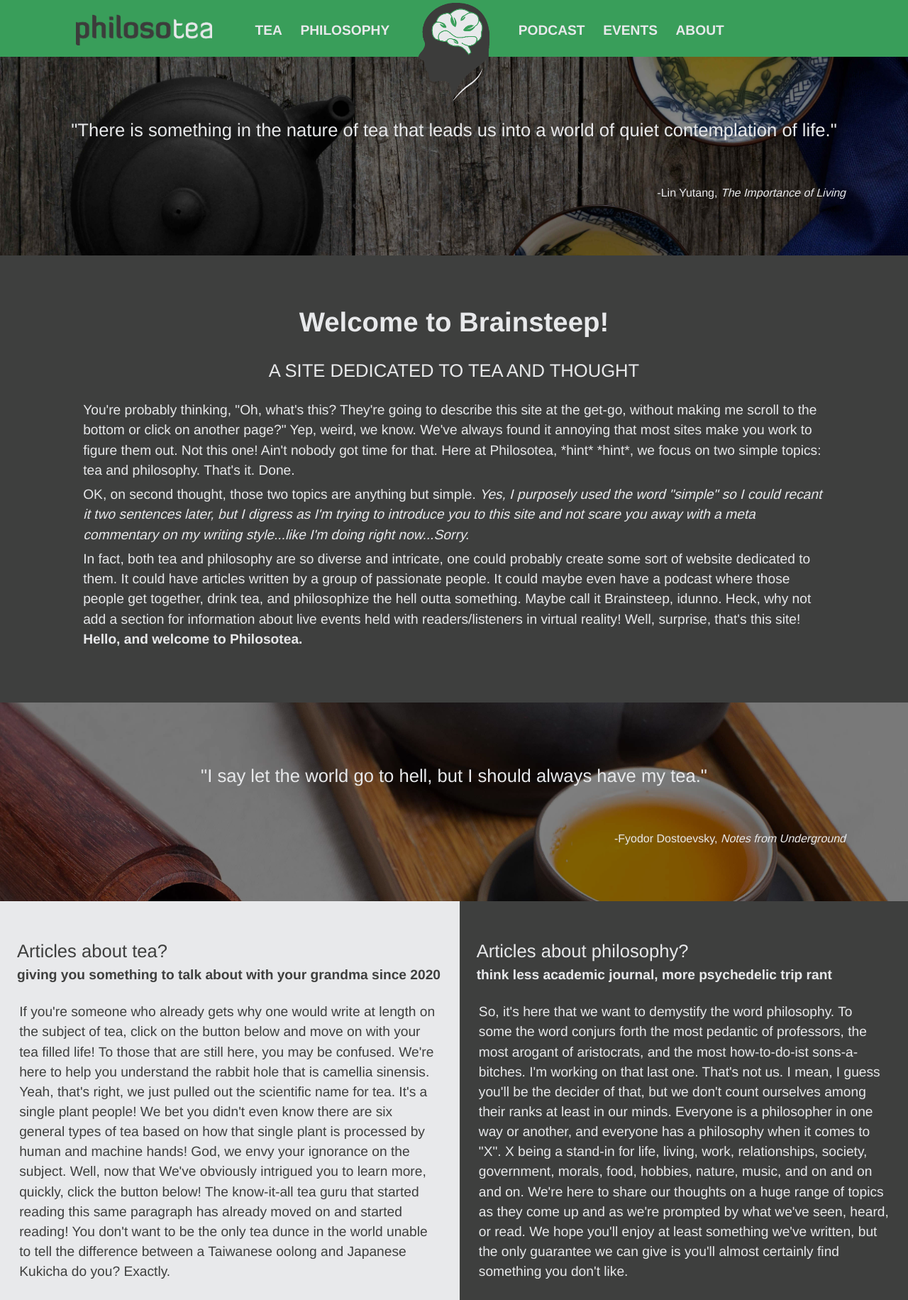
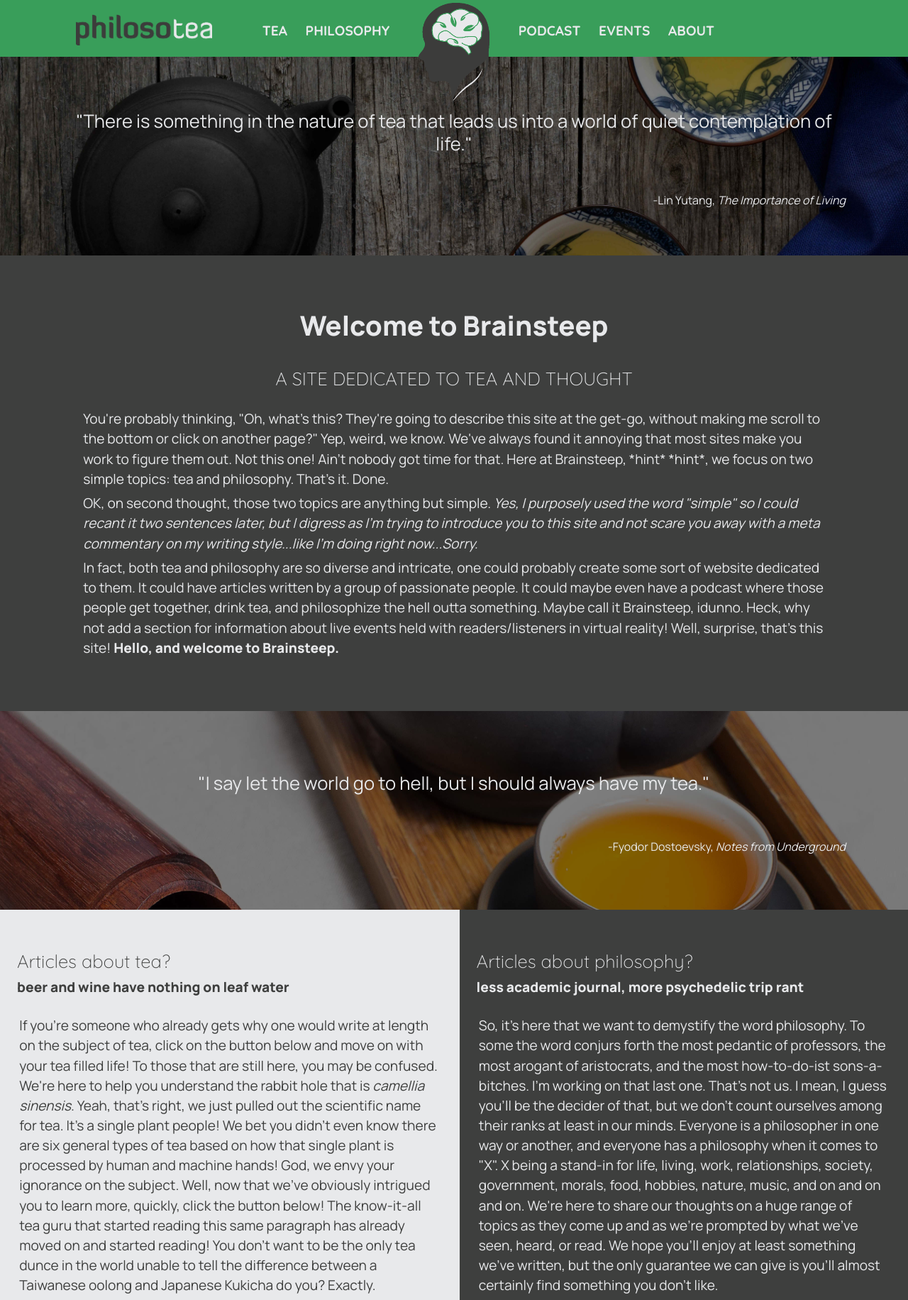
Before and after one commit to Ukato/brainsteep, a plain HTML site: page dist/index.html in a window 1280 px wide. Shown: the top 1832 px of the page at 71% size. Drawn offline with nearby package versions, Linux system fonts and the light colour scheme.

Commit message:
changed fonts, but still working on the final families

```diff
--- a/dist/index.html
+++ b/dist/index.html
@@ -1,6 +1,6 @@
 <!----------------------------------------------------------------
 |
-| Welcome To Philosotea!
+| Welcome To Brainsteep!
 |
 | I broke ground for this site on November 18th, 2020.
 | You can learn more about me at: coryschmidt.info
@@ -27,11 +27,9 @@
   <script src="https://kit.fontawesome.com/d26adfcc6a.js" crossorigin="anonymous"></script>
   <!-- Google Fonts -->
   <link rel="preconnect" href="https://fonts.gstatic.com">
-  <link href="https://fonts.googleapis.com/css2?family=Arimo:wght@400;700&family=Crimson+Text:wght@400;700&display=swap" rel="stylesheet">
-  <!-- <link rel="stylesheet" href="/css/style.css">
-  <link rel="stylesheet" href="/css/responsive.css"> -->
+  <link href="https://fonts.googleapis.com/css2?family=Manrope:wght@200;400;800&family=Quicksand:wght@300;400;700&family=Roboto+Slab:wght@300;400;700&display=swap" rel="stylesheet">
   <link rel="stylesheet" href="/css/main.css">
-  <title>Philosotea | Homepage</title>
+  <title>Brainsteep | Homepage</title>
 </head>
 <body>
   <!-- PAGE HEADER -->
@@ -44,7 +42,7 @@
       </div>
       <div class="site-name">
         <a href="/">
-          <img id="top-name" src="/img/logo/logo_name.png" alt="the site name: Philosotea." />
+          <img id="top-name" src="/img/logo/logo_name.png" alt="the site name: Brainsteep." />
         </a>
       </div>
       <ul class="sitenav-left">
@@ -84,11 +82,11 @@
       </blockquote>
     </section>
     <section class="showcase intro">
-      <h1>Welcome to Brainsteep!</h1>
+      <h1>Welcome to Brainsteep</h1>
       <h2>A SITE DEDICATED TO TEA AND THOUGHT</h2>
-      <p>You're probably thinking, "Oh, what's this? They're going to describe this site at the get-go, without making me scroll to the bottom or click on another page?" Yep, weird, we know.  We've always found it annoying that most sites make you work to figure them out.  Not this one!  Ain't nobody got time for that.  Here at Philosotea, *hint* *hint*, we focus on two simple topics: tea and philosophy.  That's it. Done.</p>
+      <p>You're probably thinking, "Oh, what's this? They're going to describe this site at the get-go, without making me scroll to the bottom or click on another page?" Yep, weird, we know.  We've always found it annoying that most sites make you work to figure them out.  Not this one!  Ain't nobody got time for that.  Here at Brainsteep, *hint* *hint*, we focus on two simple topics: tea and philosophy.  That's it. Done.</p>
       <p>OK, on second thought, those two topics are anything but simple.  <em>Yes, I purposely used the word "simple" so I could recant it two sentences later, but I digress as I'm trying to introduce you to this site and not scare you away with a meta commentary on my writing style...like I'm doing right now...Sorry.</em></p>
-      <p>In fact, both tea and philosophy are so diverse and intricate, one could probably create some sort of website dedicated to them.  It could have articles written by a group of passionate people.  It could maybe even have a podcast where those people get together, drink tea, and philosophize the hell outta something.  Maybe call it Brainsteep, idunno.  Heck, why not add a section for information about live events held with readers/listeners in virtual reality!  Well, surprise, that's this site! <strong>Hello, and welcome to Philosotea.</strong></p>
+      <p>In fact, both tea and philosophy are so diverse and intricate, one could probably create some sort of website dedicated to them.  It could have articles written by a group of passionate people.  It could maybe even have a podcast where those people get together, drink tea, and philosophize the hell outta something.  Maybe call it Brainsteep, idunno.  Heck, why not add a section for information about live events held with readers/listeners in virtual reality!  Well, surprise, that's this site! <strong>Hello, and welcome to Brainsteep.</strong></p>
     </section>
     <section class="quote-splash">
       <blockquote id="quote2" class="quote" cite="https://www.goodreads.com/quotes/tag/tea">
@@ -99,13 +97,13 @@
     <section class="double-showcase">
       <div class="showcase light-theme">
         <h2>Articles about tea?</h2>
-        <h3>giving you something to talk about with your grandma since 2020</h3>
-        <p>If you're someone who already gets why one would write at length on the subject of tea, click on the button below and move on with your tea filled life!  To those that are still here, you may be confused.  We're here to help you understand the rabbit hole that is camellia sinensis.  Yeah, that's right, we just pulled out the scientific name for tea.  It's a single plant people!  We bet you didn't even know there are six general types of tea based on how that single plant is processed by human and machine hands!  God, we envy your ignorance on the subject.  Well, now that We've obviously intrigued you to learn more, quickly, click the button below! The know-it-all tea guru that started reading this same paragraph has already moved on and started reading! You don't want to be the only tea dunce in the world unable to tell the difference between a Taiwanese oolong and Japanese Kukicha do you? Exactly.</p>
+        <h3>beer and wine have nothing on leaf water</h3>
+        <p>If you're someone who already gets why one would write at length on the subject of tea, click on the button below and move on with your tea filled life!  To those that are still here, you may be confused.  We're here to help you understand the rabbit hole that is <em>camellia sinensis</em>.  Yeah, that's right, we just pulled out the scientific name for tea.  It's a single plant people!  We bet you didn't even know there are six general types of tea based on how that single plant is processed by human and machine hands!  God, we envy your ignorance on the subject.  Well, now that we've obviously intrigued you to learn more, quickly, click the button below! The know-it-all tea guru that started reading this same paragraph has already moved on and started reading! You don't want to be the only tea dunce in the world unable to tell the difference between a Taiwanese oolong and Japanese Kukicha do you? Exactly.</p>
         <a class="button" href="/tea.html">Leaf-water Talk <i class="fas fa-chevron-right"></i></a>
       </div>
       <section class="showcase dark-theme">
         <h2>Articles about philosophy?</h2>
-        <h3>think less academic journal, more psychedelic trip rant</h3>
+        <h3>less academic journal, more psychedelic trip rant</h3>
         <p>So, it's here that we want to demystify the word philosophy.  To some the word conjurs forth the most pedantic of professors, the most arogant of aristocrats, and the most how-to-do-ist sons-a-bitches. I'm working on that last one.  That's not us.  I mean, I guess you'll be the decider of that, but we don't count ourselves among their ranks at least in our minds.  Everyone is a philosopher in one way or another, and everyone has a philosophy when it comes to "X". X being a stand-in for life, living, work, relationships, society, government, morals, food, hobbies, nature, music, and on and on and on.  We're here to share our thoughts on a huge range of topics as they come up and as we're prompted by what we've seen, heard, or read.  We hope you'll enjoy at least something we've written, but the only guarantee we can give is you'll almost certainly find something you don't like.</p>
         <a class="button" href="/philosophy.html">Latest Thoughts On "X" <i class="fas fa-chevron-right"></i></a>
       </section>
@@ -135,7 +133,7 @@
       <h2>Wanna join in on the fun?</h2>
       <h3>I'll write it and we'll do it live!</h3>
       <p>Wait, there's more!  If you're feeling adventurous enough to join us in our tea-drunken shennanigans, you're in luck.  We host a bi-weekly meet-up in, wait for it, <strong>virtual</strong>, <em>brief pause</em>, <strong>reality</strong>.  Click the button below for more information, and for those of you without a headset, no worries, you can still partake!</p>
-      <a class="button" href="/events.html">I Like Motion Sickness! <i class="fas fa-chevron-right"></i></a>
+      <a class="button" href="/events.html">I Love Motion Sickness! <i class="fas fa-chevron-right"></i></a>
     </section>
     <section class="quote-splash" cite="https://www.goodreads.com/quotes/tag/tea">
       <blockquote id="quote5" class="quote">
@@ -171,7 +169,7 @@
         </ul>
       </nav>
       <div class="teacup-container">
-        <img id="teacup" src="/img/logo/logo_name.png" alt="site name, Philosotea.">
+        <img id="teacup" src="/img/logo/logo_name.png" alt="site name, Brainsteep.">
       </div>
       <div class="legal">
         <p>All Rights Reserved &copy; 2020</p>
--- a/scss/_variables.scss
+++ b/scss/_variables.scss
@@ -2,9 +2,9 @@
 $max-width: 1100px;
 $logo-width: clamp(50px, 100px, 20vw);
 $header-height: calc(#{$logo-width} * 0.8);
-$sanserif-font1: 'Arimo', Arial, Helvetica, sans-serif;
-$sanserif-font2: 'Arimo', Arial, Helvetica, sans-serif;
-$serif-font: 'Crimson Text', 'Times New Roman', Times, serif;
+$sanserif-font1: 'Manrope', Arial, Helvetica, sans-serif;
+$sanserif-font2: 'Quicksand', Arial, Helvetica, sans-serif;
+$serif-font: 'Roboto Slab', 'Times New Roman', Times, serif;
 
 $colors: (
   primary: #399E5A,
--- a/scss/main.scss
+++ b/scss/main.scss
@@ -23,12 +23,19 @@ body {
     z-index: 5;
 
     a {
-      font-weight: bold;
+      font-family: $sanserif-font2;
+      font-weight: 550;
       color: paint(light);
 
       &:hover {
         color: paint(dark);
       }
+    }
+  }
+
+  main {
+    h2 {
+      font-family: $sanserif-font2;
     }
   }
 
@@ -106,6 +113,7 @@ article {
   p {
     max-width: 700px;
     font-family: $serif-font;
+    font-weight: 400;
   }
 
   .article-intro {
@@ -250,6 +258,7 @@ article {
 
     p {
       margin: separate(horizontal);
+      font-size: fsize(smaller);
     }
   }
 }
@@ -635,10 +644,6 @@ article {
 
 
 // EVENTS/VENUE
-
-.venue-info {
-}
-
 .venue-intro {
   padding-top: 2rem;
 
```
Also changed, not shown: dist/about.html (+1 -1 lines), dist/by-author/cory-schmidt.html (+1 -1 lines), dist/events.html (+1 -1 lines), dist/philosophy-articles/personal/articles-directory.html (+1 -1 lines), dist/philosophy-articles/personal/epistemology-course-final-paper.html (+1 -1 lines), dist/philosophy.html (+1 -1 lines), dist/podcast.html (+1 -1 lines), dist/tea-articles/green/articles-directory.html (+1 -1 lines), dist/tea-articles/green/love-for-karigane.html (+1 -1 lines), dist/tea.html (+1 -1 lines), dist/css/main.css.
